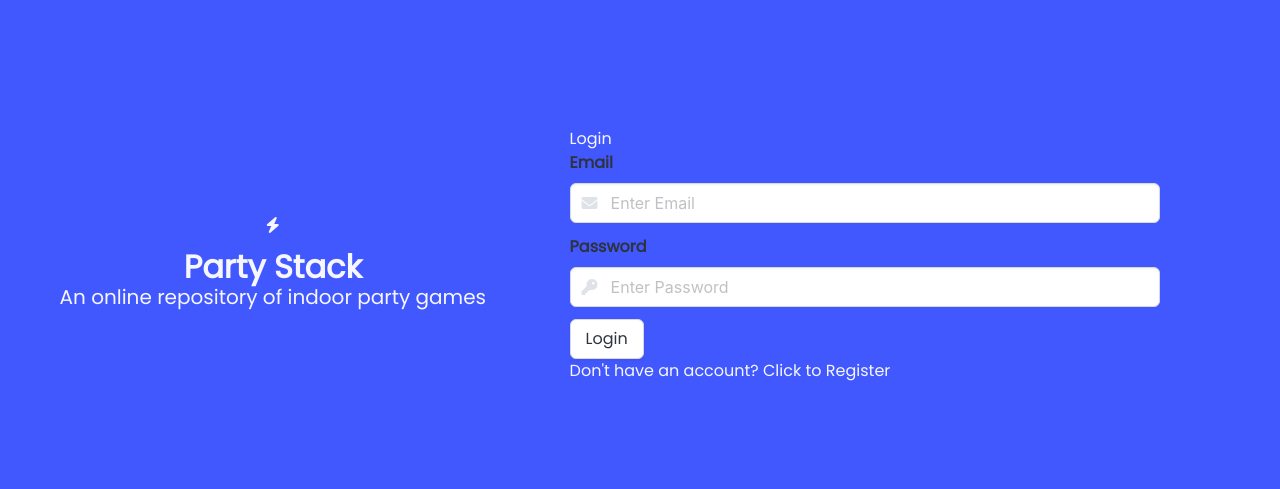
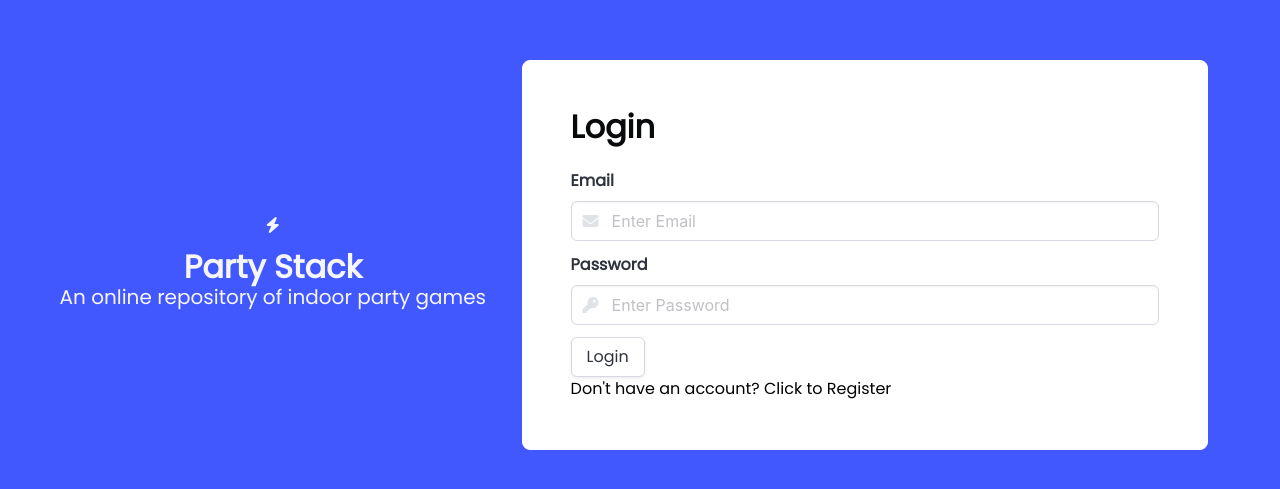
Before and after one commit to ladeoshodi/party-stack-fe, a React (Vite) app: page / in a window 1280 px wide. Shown: the part 145-634 px from the top of the page. Built offline with nearby package versions, Linux system fonts and the light colour scheme.

Commit message:
Add styling to Login and Registration forms

```diff
--- a/src/components/Login.tsx
+++ b/src/components/Login.tsx
@@ -52,8 +52,8 @@ function Login({ setShowLogin }: IShowLogin) {
   }
 
   return (
-    <section className="section">
-      <p>Login</p>
+    <section className="section ps-form">
+      <p className="title has-text-black">Login</p>
       <form onSubmit={handleLogin}>
         <div className="field">
           <label htmlFor="email" className="label">
@@ -96,6 +96,7 @@ function Login({ setShowLogin }: IShowLogin) {
         <button className="button">Login</button>
       </form>
       <p
+        className="hover-pointer"
         onClick={() => {
           setShowLogin(false);
         }}
--- a/src/components/Register.tsx
+++ b/src/components/Register.tsx
@@ -52,8 +52,8 @@ function Register({ setShowLogin }: IShowLogin) {
   }
 
   return (
-    <section className="section">
-      <p>Register</p>
+    <section className="section ps-form">
+      <p className="title has-text-black">Register</p>
       <form onSubmit={handleRegistration}>
         <div className="field">
           <label htmlFor="username" className="label">
@@ -134,6 +134,7 @@ function Register({ setShowLogin }: IShowLogin) {
         <button className="button">Register</button>
       </form>
       <p
+        className="hover-pointer"
         onClick={() => {
           setShowLogin(true);
         }}
--- a/src/styles/App.css
+++ b/src/styles/App.css
@@ -13,3 +13,14 @@ body {
 .ps-landing-page {
   width: 100%;
 }
+
+.ps-form {
+  border: 1px solid white;
+  border-radius: 8px;
+  background: white;
+  color: black;
+}
+
+.hover-pointer:hover {
+  cursor: pointer;
+}
```
